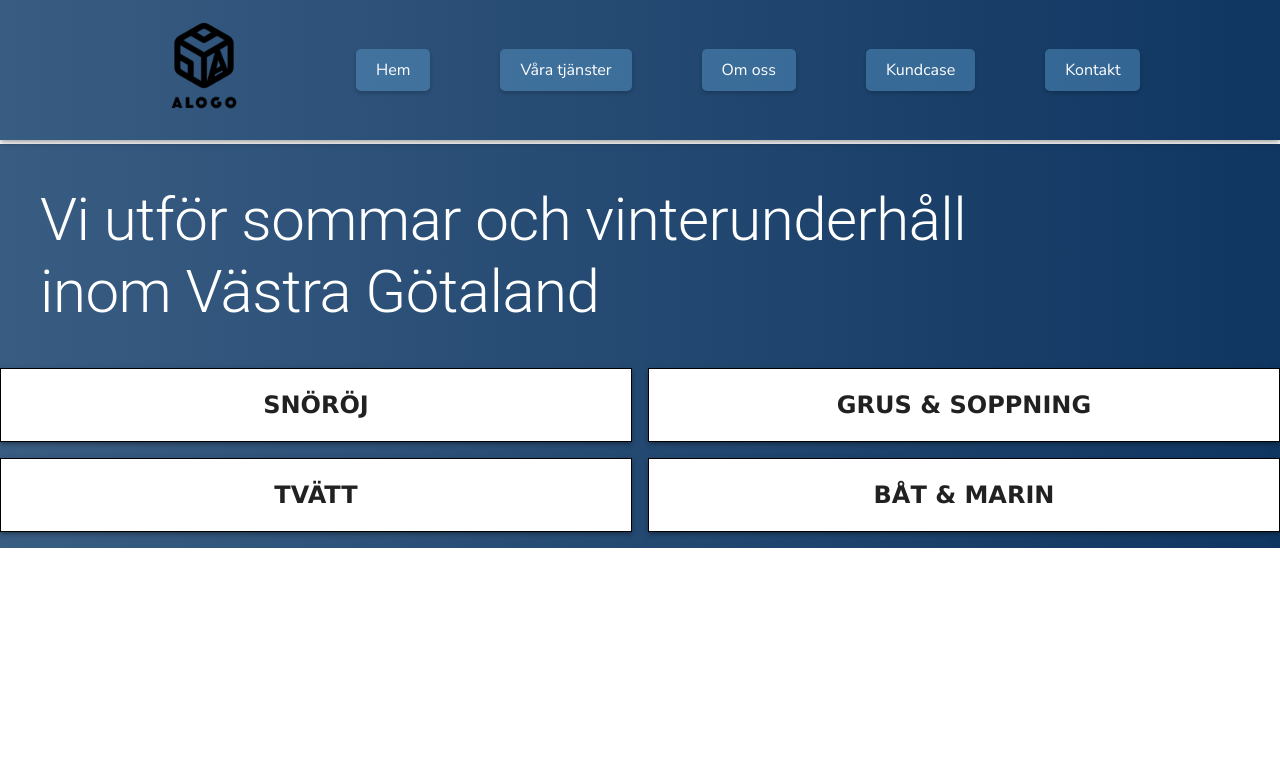
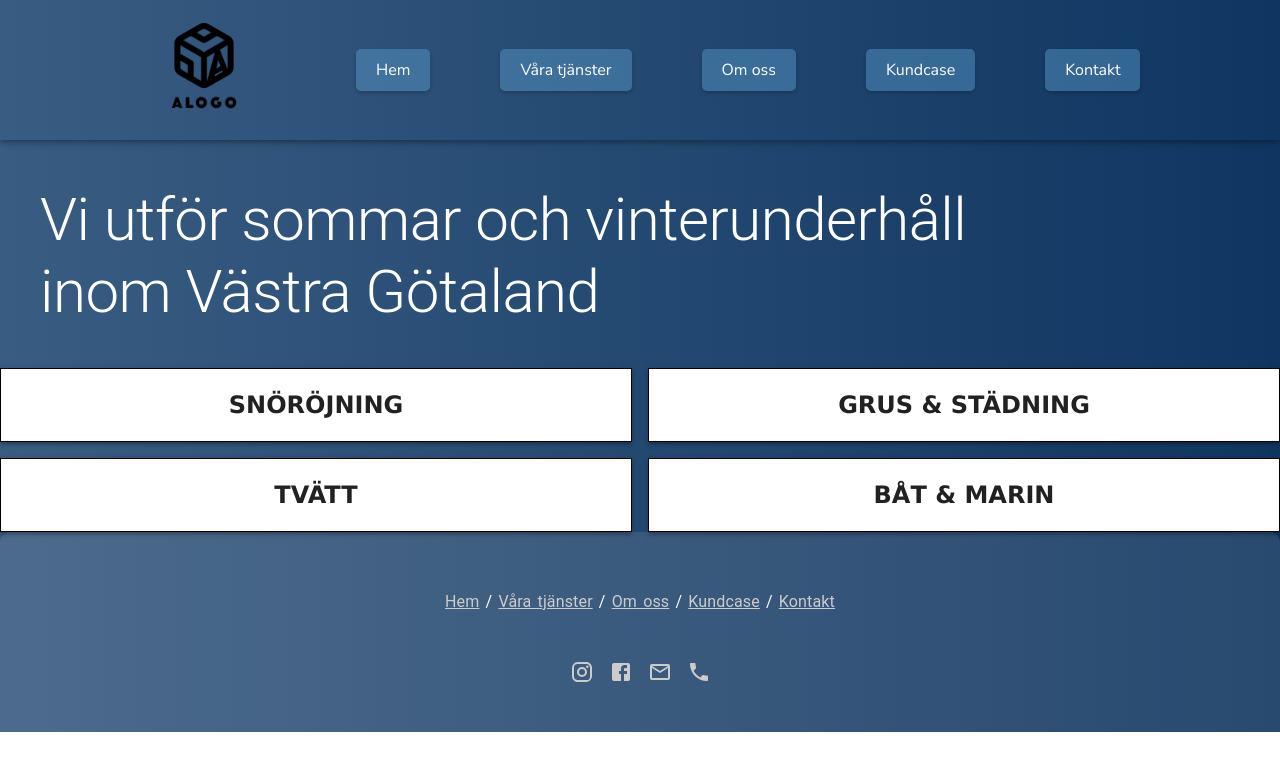
Before and after one commit to RyanLindman/snow, a React (Vite) app: page /vara-tjanster in a window 1280 px wide. Shown: the top 770 px of the page. Built offline with nearby package versions, Linux system fonts and the light colour scheme.

Commit message:
progress

```diff
--- a/src/Footer.tsx
+++ b/src/Footer.tsx
@@ -1,16 +1,54 @@
-type FooterProps = {}
+import { Box } from '@mui/material'
+import React from 'react'
+import Breadcrumbs from './Breadcrumbs'
+import InstagramIcon from '@mui/icons-material/Instagram'
+import FacebookIcon from '@mui/icons-material/Facebook'
+import MailOutlineIcon from '@mui/icons-material/MailOutline'
+import PhoneIcon from '@mui/icons-material/Phone'
 
-const Footer: React.FC<FooterProps> = () => {
-  return (<>
+const Footer = () => {
+  return (
+    <Box
+    sx={{
+      width: '100%',
+      height: '200px',
+      background: '#ccc2',
+      borderTopLeftRadius: '10px',
+      borderTopRightRadius: '10px',
+      display: 'flex',
+      justifyContent: 'center',
+      flexDirection: 'column',
+      alignItems: 'center',
+      gap: '30px',
 
-
-
-
-
-
-
-
-  </>
+    }}
+  >
+    <Box>
+      <Breadcrumbs />
+    </Box>
+    <Box sx={{ display: 'flex', gap: '15px', color: '#ccc' }}>
+      <a
+        href="https://instagram.com"
+        target="_blank"
+        rel="noopener noreferrer"
+      >
+        <InstagramIcon />
+      </a>
+      <a
+        href="https://facebook.com"
+        target="_blank"
+        rel="noopener noreferrer"
+      >
+        <FacebookIcon />
+      </a>
+      <a>
+        <MailOutlineIcon />
+      </a>
+      <a>
+        <PhoneIcon />
+      </a>
+    </Box>
+  </Box>
   )
 }
 
--- a/src/index.css
+++ b/src/index.css
@@ -7,3 +7,22 @@
   -webkit-font-smoothing: antialiased;
   -moz-osx-font-smoothing: grayscale;
 }
+
+::-webkit-scrollbar {
+  width: 15px;
+}
+
+/* Track of the scrollbar */
+::-webkit-scrollbar-track {
+  background: #444;
+}
+
+/* Handle of the scrollbar */
+::-webkit-scrollbar-thumb {
+  background: #888;
+}
+
+/* Handle on hover */
+::-webkit-scrollbar-thumb:hover {
+  background: #eee4;
+}
--- a/src/views/home/Home.tsx
+++ b/src/views/home/Home.tsx
@@ -3,6 +3,7 @@ import Header from '../../Header'
 import HomeContent from './HomeContent'
 import Navbar from '../../Navbar'
 import { navOpts } from '../../interfaces/interfaces'
+import Footer from '../../Footer'
 
 function Home() {
   return (
--- a/src/views/home/HomeContent.tsx
+++ b/src/views/home/HomeContent.tsx
@@ -3,6 +3,7 @@ import {
   Container,
   Grid,
   Paper,
+  Slide,
   ThemeProvider,
   Typography,
   createTheme,
@@ -13,10 +14,14 @@ import InstagramIcon from '@mui/icons-material/Instagram'
 import FacebookIcon from '@mui/icons-material/Facebook'
 import MailOutlineIcon from '@mui/icons-material/MailOutline'
 import PhoneIcon from '@mui/icons-material/Phone'
+import { useState } from 'react'
+import Footer from '../../Footer'
 
 type HomeContentProps = {}
 
 const HomeContent: React.FC<HomeContentProps> = () => {
+  const [checked, setChecked] = useState(true)
+
   const theme = createTheme({
     components: {
       MuiPaper: {
@@ -58,17 +63,24 @@ const HomeContent: React.FC<HomeContentProps> = () => {
           }}
         >
           <Grid container padding={10}>
+            {checked && (
+              <Slide timeout={700} in={checked} direction="right">
                 <Grid item xs={6}>
                   <Paper
                     sx={{
                       padding: 2,
-                  backgroundImage: 'url(src/assets/Snorojning-1200x936.jpg)',
+                      backgroundImage:
+                        'url(src/assets/Snorojning-1200x936.jpg)',
                       height: 340,
                       width: 600,
                     }}
                     elevation={8}
                   />
                 </Grid>
+              </Slide>
+            )}
+            {checked && (
+              <Slide in={checked} direction="left">
                 <Grid item xs={6}>
                   <Paper elevation={9}>
                     <Typography variant="h4" fontWeight={700}>
@@ -77,57 +89,24 @@ const HomeContent: React.FC<HomeContentProps> = () => {
                       <br />
                     </Typography>
                     <Typography variant="h5">
-                  Eos aut rerum? Fuga a commodi cupiditate Voluptas ab officiis
-                  tempora iusto minima eligendi. Eum?
+                      Eos aut rerum? Fuga a commodi cupiditate Voluptas ab
+                      officiis tempora iusto minima eligendi. Eum?
                     </Typography>
                     <br />
                     <Typography variant="h5">
-                  Eos aut rerum? Fuga a commodi cupiditate Voluptas ab officiis!
+                      Eos aut rerum? Fuga a commodi cupiditate Voluptas ab
+                      officiis!
                     </Typography>
                   </Paper>
                 </Grid>
+              </Slide>
+            )}
           </Grid>
           <hr />
           <Typography variant="h1" padding={10}>
             Vi hjälper privata kunder såväl som offentlig sektor
           </Typography>
-
-          <Box
-            sx={{
-              width: '100%',
-              height: '200px',
-              background: '#ccc2',
-              borderTopLeftRadius: '10px',
-              borderTopRightRadius: '10px',
-              display: 'flex',
-              justifyContent: 'center',
-              flexDirection: 'column',
-              alignItems: 'center',
-              gap: '30px',
-            }}
-          >
-            <Box>
-              <Breadcrumbs />
-            </Box>
-            <Box sx={{ display: 'flex', gap: '15px', color: '#ccc' }}>
-              <a
-                href="https://instagram.com"
-                target="_blank"
-                rel="noopener noreferrer"
-              >
-                <InstagramIcon />
-              </a>
-              <a href='https://facebook.com' target='_blank' rel='noopener noreferrer'>
-                <FacebookIcon />
-              </a>
-              <a>
-                <MailOutlineIcon />
-              </a>
-              <a>
-                <PhoneIcon />
-              </a>
-            </Box>
-          </Box>
+          <Footer />
         </Container>
       </ThemeProvider>
     </>
--- a/src/views/services/Content.tsx
+++ b/src/views/services/Content.tsx
@@ -5,17 +5,18 @@ import {
   Typography,
   createTheme,
   Container,
+  Box,
+  Grow,
 } from '@mui/material'
 import './content.css'
+import { useState } from 'react'
 
 const Content = () => {
   const theme = createTheme({
     components: {
       MuiGrid: {
         styleOverrides: {
-          container: {
-
-          },
+          container: {},
         },
       },
       MuiPaper: {
@@ -40,22 +41,34 @@ const Content = () => {
         },
       },
       MuiContainer: {
-        styleOverrides:{
-          disableGutters: {
-            background:
-              'linear-gradient(90deg, rgba(57,92,130,1) 0%, rgba(15,54,97,1) 100%)',
-          }
-        }
-      }
+        styleOverrides: {
+          disableGutters: {},
+        },
+      },
     },
   })
 
+  const [checked, setChecked] = useState(true)
+
   return (
     <>
+      <Box mt={10}>
+        <Box>
+          {checked && (
+            <Grow timeout={'auto'} in={checked}>
+              <div>
+                {/* Render content if checked is true */}
                 <ThemeProvider theme={theme}>
                   <Container disableGutters maxWidth={false}>
-          <Typography textAlign={'start'} mt={10} variant="h2" color={'white'} padding={5}>
-            Vi utför sommar och vinterunderhåll <br /> inom Västra Götaland
+                    <Typography
+                      textAlign={'start'}
+                      mt={10}
+                      variant="h2"
+                      color={'white'}
+                      padding={5}
+                    >
+                      Vi utför sommar och vinterunderhåll <br /> inom Västra
+                      Götaland
                     </Typography>
                     <Grid
                       container
@@ -69,12 +82,12 @@ const Content = () => {
                     >
                       <Grid item xs={6}>
                         <Paper elevation={3}>
-                <Typography variant="h5">Snöröj</Typography>
+                          <Typography variant="h5">Snöröjning</Typography>
                         </Paper>
                       </Grid>
                       <Grid item xs={6}>
                         <Paper elevation={3}>
-                <Typography variant="h5">Grus & soppning</Typography>
+                          <Typography variant="h5">Grus & städning</Typography>
                         </Paper>
                       </Grid>
                       <Grid item xs={6}>
@@ -87,19 +100,15 @@ const Content = () => {
                           <Typography variant="h5">Båt & Marin</Typography>
                         </Paper>
                       </Grid>
-            <Grid item xs={6}>
-              {/* <Paper elevation={3}>
-                <Typography variant="h5">Snöröj</Typography>
-              </Paper>
-            </Grid>
-            <Grid item xs={6}>
-              <Paper elevation={3}>
-                <Typography variant="h5">Snöröj</Typography>
-              </Paper> */}
-            </Grid>
+                      {/* You may add more Grid items here if needed */}
                     </Grid>
                   </Container>
                 </ThemeProvider>
+              </div>
+            </Grow>
+          )}
+        </Box>
+      </Box>
     </>
   )
 }
--- a/src/views/services/OurServices.tsx
+++ b/src/views/services/OurServices.tsx
@@ -1,4 +1,4 @@
-
+import Footer from '../../Footer'
 import Navbar from '../../Navbar'
 import { navOpts } from '../../interfaces/interfaces'
 
@@ -7,13 +7,18 @@ import Content from './Content'
 
 const OurServices = () => {
   return (
-   <>
-   <Navbar children={undefined} items={navOpts} />
-   <Content />
-
-
-
-   </>
+    <>
+      <div
+        style={{
+          background:
+            'linear-gradient(90deg, rgba(57,92,130,1) 0%, rgba(15,54,97,1) 100%)',
+        }}
+      >
+        <Navbar children={undefined} items={navOpts} />
+        <Content />
+        <Footer />
+      </div>
+    </>
   )
 }
 
```
Also changed, not shown: 1 other file (tests, documents, lock files or other folders). Lines whose indentation alone changed are shown as unchanged.
